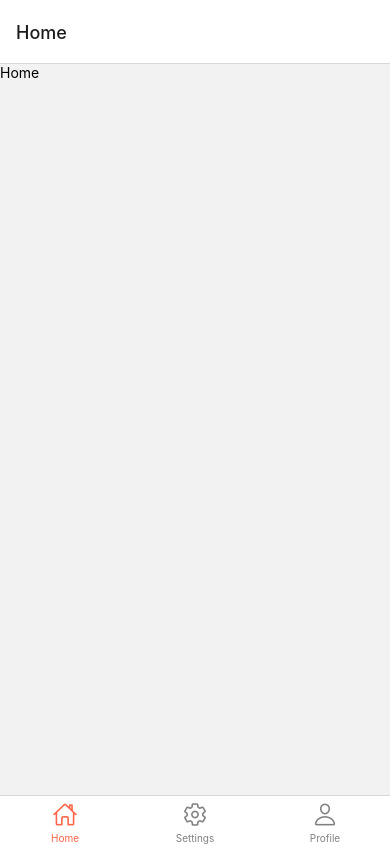
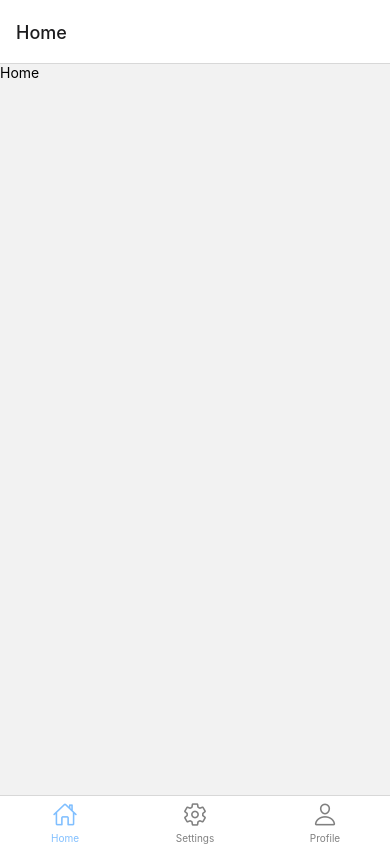
Before and after one commit to MediSyncBox/MediSync-APP, a React Native app: screen / in a window 390 px wide. Built offline with nearby package versions, Linux system fonts and the light colour scheme.

Commit message:
change color

```diff
--- a/App.tsx
+++ b/App.tsx
@@ -37,7 +37,7 @@ function App() {
 
       return <Ionicons name={iconName} size={size} color={color} />;
     },
-    tabBarActiveTintColor: 'tomato',
+    tabBarActiveTintColor: '#80bfff',
     tabBarInactiveTintColor: 'gray',
     tabBarStyle: [{ display: "flex" }, null],
   })}
```
